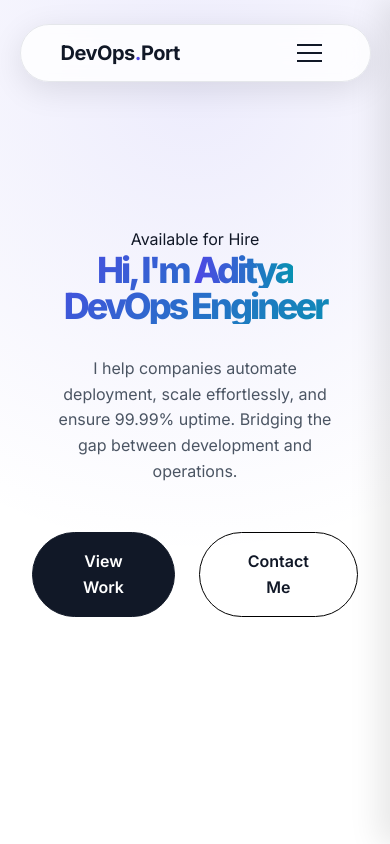
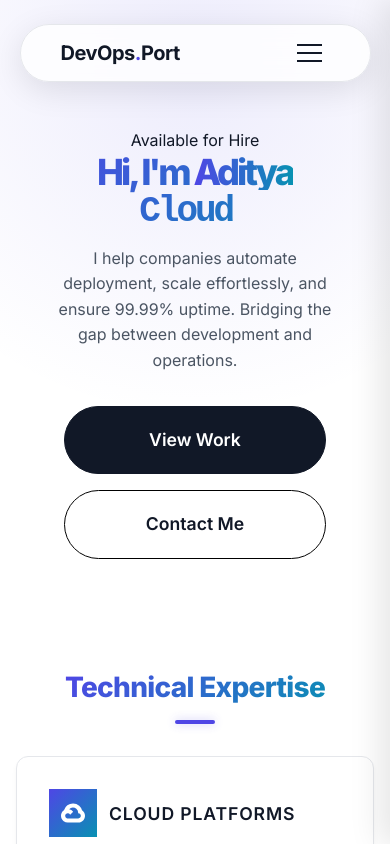
Before and after one commit to aditya31031/devopsportfolio, a React (Vite) app: page / in a window 390 px wide. Shown: the top 844 px of the page. Built offline with nearby package versions, Linux system fonts and the light colour scheme.

Commit message:
first commit

```diff
--- a/src/App.css
+++ b/src/App.css
@@ -247,10 +247,16 @@
 
 .hero-content h1 .highlight {
   background: linear-gradient(to right, var(--primary-color), var(--accent-color));
-  -webkit-background-clip: text;
   background-clip: text;
   -webkit-text-fill-color: transparent;
   position: relative;
+  display: inline-block;
+}
+
+.typewriter-text {
+  font-family: 'Fira Code', 'Courier New', monospace;
+  color: var(--primary-color);
+  font-weight: 700;
   display: inline-block;
 }
 
@@ -618,12 +624,49 @@
 /* Responsive adjustments */
 /* Responsive adjustments */
 @media (max-width: 768px) {
+  .hero {
+    min-height: auto;
+    /* Allow content to dictate height */
+    padding-top: 8rem;
+    /* Space for navbar */
+    padding-bottom: 4rem;
+  }
+
   .hero-content h1 {
-    font-size: 3rem;
+    font-size: 2.5rem;
+    margin-bottom: 1rem;
+  }
+
+  .hero-content p {
+    margin-bottom: 2rem;
+  }
+
+  .section {
+    padding: 3rem 0;
+    /* Reduced from default */
   }
 
   .section-title {
-    font-size: 2rem;
+    font-size: 1.75rem;
+    margin-bottom: 2rem;
+  }
+
+  /* Improved Mobile Buttons */
+  .hero-buttons {
+    flex-direction: column;
+    gap: 1rem;
+    width: 100%;
+    padding: 0 2rem;
+  }
+
+  .cta-button {
+    width: 100%;
+    padding: 1.2rem 2rem;
+    /* Larger touch target */
+    font-size: 1.1rem;
+    display: flex;
+    justify-content: center;
+    align-items: center;
   }
 
   .navbar-container {
@@ -670,19 +713,34 @@
     display: flex;
     flex-direction: column;
     align-items: center;
-    gap: 3rem;
+    gap: 2rem;
+    /* Reduced gap for better fit */
     padding: 0;
+    width: 100%;
   }
 
   .mobile-nav-links a {
-    font-size: 2rem;
+    font-size: 1.75rem;
+    /* Slightly smaller for better fit */
     font-weight: 700;
     color: var(--text-color);
     text-decoration: none;
     transition: color 0.3s;
   }
 
-  .mobile-nav-links a:hover {
+  .mobile-nav-links .nav-resume-btn {
+    font-size: 1.2rem !important;
+    padding: 1rem 3rem;
+    background-color: var(--primary-color);
+    color: white !important;
+    border-radius: 50px;
+    margin-top: 1rem;
+    box-shadow: 0 10px 25px rgba(99, 102, 241, 0.4);
+    width: auto;
+    display: inline-block;
+  }
+
+  .mobile-nav-links a:not(.nav-resume-btn):hover {
     color: var(--primary-color);
   }
 }
--- a/src/components/Hero.jsx
+++ b/src/components/Hero.jsx
@@ -8,7 +8,26 @@ const Hero = () => {
         <span className="hero-badge">Available for Hire</span>
         <h1 className="text-gradient">
           Hi, I'm <span className="highlight">Aditya</span> <br />
-          DevOps Engineer
+          <TypeAnimation
+            sequence={[
+              'DevOps Engineer',
+              2000,
+              'Cloud Engineer',
+              2000,
+              'AWS Expert',
+              2000,
+              'CI/CD Specialist',
+              2000,
+              'Kubernetes Admin',
+              2000,
+              'Platform Engineer',
+              2000
+            ]}
+            wrapper="span"
+            speed={50}
+            className="typewriter-text"
+            repeat={Infinity}
+          />
         </h1>
         <p>
           I help companies automate deployment, scale effortlessly, and ensure 99.99% uptime.
```
